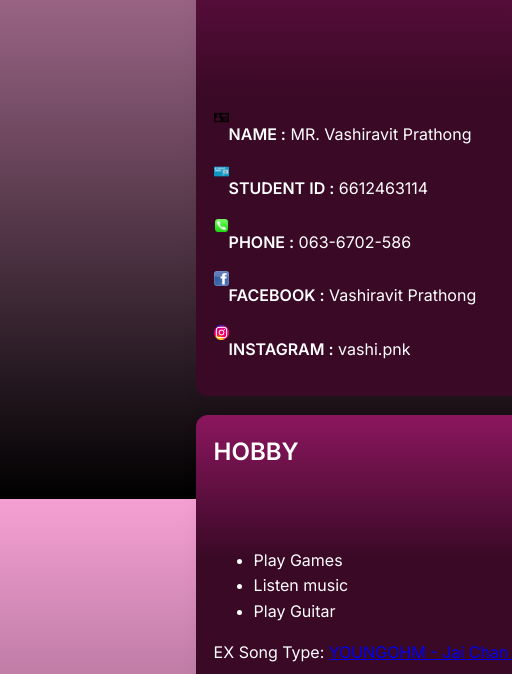
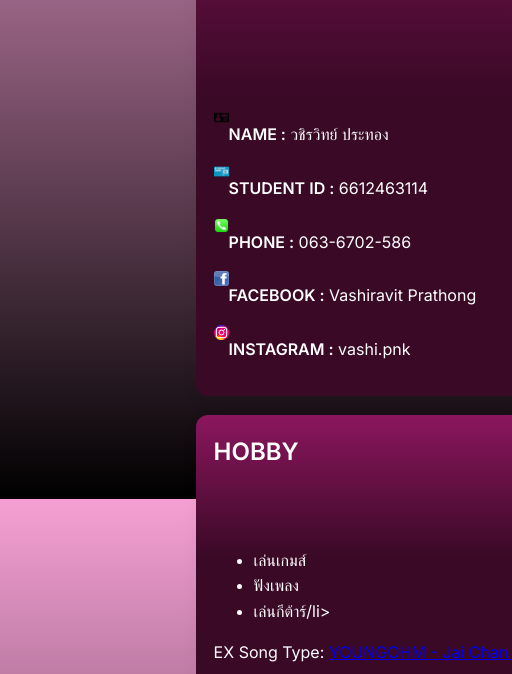
Before and after one commit to vashiravitpong2548-cell/web-114, a plain HTML site: page index.html in a window 1280 px wide. Shown: the part 301-975 px from the top of the page, 0-512 px from the left. Drawn offline with Linux system fonts and the light colour scheme.

Commit message:
Update index.html

```diff
--- a/index.html
+++ b/index.html
@@ -34,7 +34,7 @@
       <p style="text-align: left;">
         <img src="namelo.png"
              alt="NAMELOGO"
-             style="width: 15px; height: 15px; object-fit: cover;margin: 0 auto 15px; "><strong>NAME :</strong> MR. Vashiravit Prathong</p>
+             style="width: 15px; height: 15px; object-fit: cover;margin: 0 auto 15px; "><strong>NAME :</strong> วชิรวิทย์ ประทอง</p>
 
       <p style="text-align: left;">
         <img src="studentlo.png"
@@ -70,9 +70,9 @@
       </p>
 
       <ul>
-        <li>Play Games</li>
-        <li>Listen music</li>
-        <li>Play Guitar</li>
+        <li>เล่นเกมส์</li>
+        <li>ฟังเพลง</li>
+        <li>เล่นกีต้าร์/li>
       </ul>
       <p>EX Song Type: <a href="https://www.youtube.com/watch?v=lWhygAYsPrc" target="_blank" rel="noopener">YOUNGOHM - Jai Chan Tam Ter Pai</a></p>
     </section>
@@ -100,7 +100,7 @@
       </p>
 
       <p><strong>Esport :</strong> ROV </p>
-      <p><strong>MUSIC :</strong> Play Guitar</p>
+      <p><strong>MUSIC :</strong> เล่นกีต้าร์</p>
     </section>
 
   </main>
@@ -115,20 +115,20 @@
   // แสดงปีปัจจุบัน
   document.getElementById('year').textContent = new Date().getFullYear();
 
-  // Smooth scroll (modern browsers)
+
   document.querySelectorAll('a[href^="#"]').forEach(a=>{
     a.addEventListener('click', function(e){
       e.preventDefault();
       const target = document.querySelector(this.getAttribute('href'));
       if (!target) return;
       target.scrollIntoView({behavior:'smooth', block:'start'});
-      // ปิดเมนูมือถือถ้ามี
+
       document.getElementById('menuToggle').classList.remove('open');
       document.getElementById('mainNav').classList.remove('open');
     });
   });
 
-  // Active nav while scrolling
+
   const sections = document.querySelectorAll('main section');
   const navLinks = document.querySelectorAll('.main-nav a');
 
```
